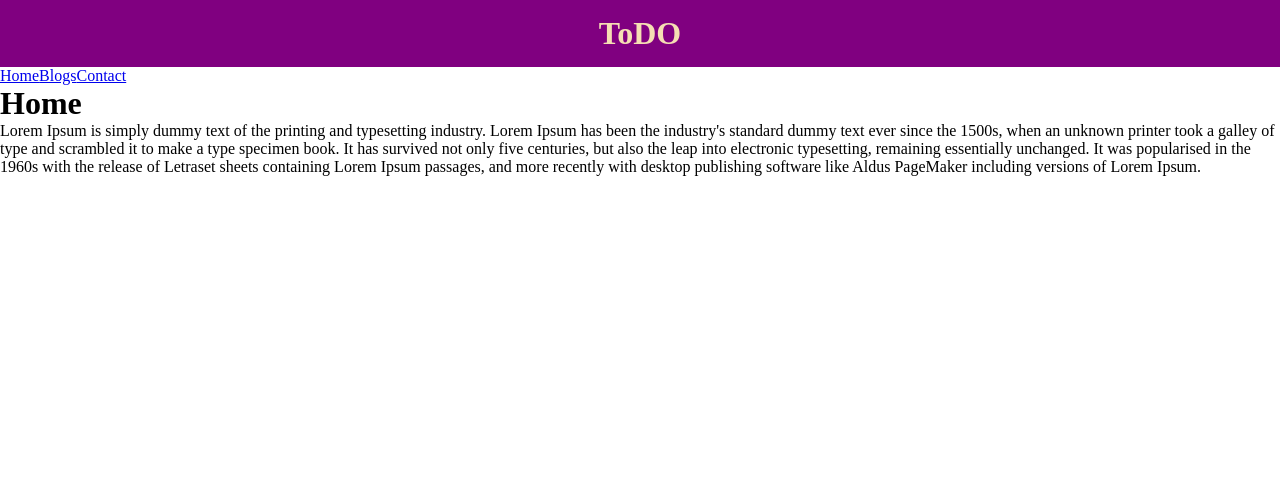
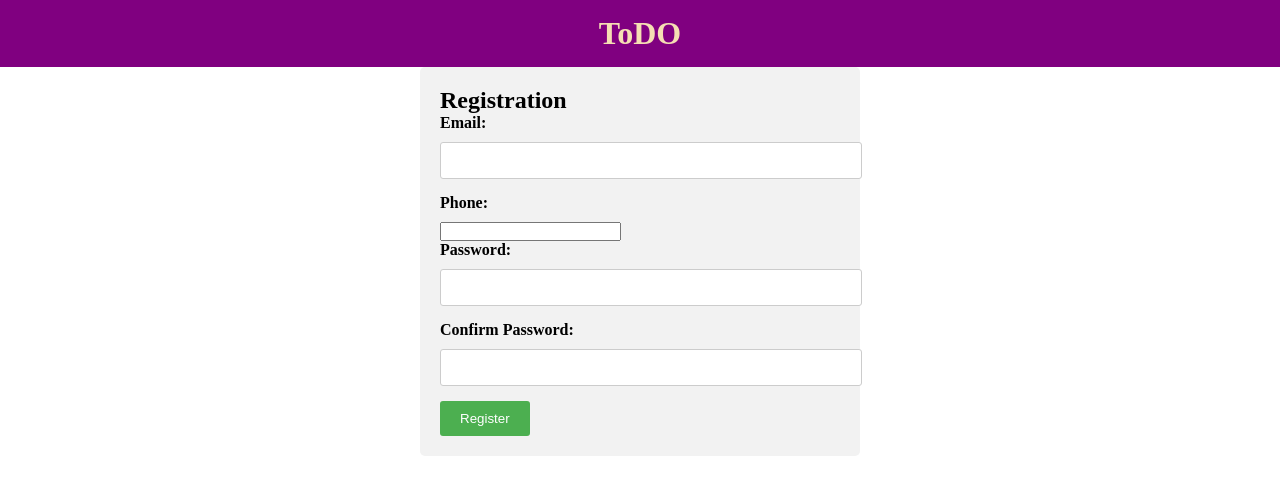
Before and after one commit to alamridoy/React-Practice, a React (Create React App) app: page / in a window 1280 px wide. Shown: the top 494 px of the page. Built offline with nearby package versions, Linux system fonts and the light colour scheme.

Commit message:
Registration API Intrigate

```diff
--- a/src/App.js
+++ b/src/App.js
@@ -26,6 +26,9 @@ import Blogs from './Routing/Blogs'
 import Error from './Routing/Error'
 import { BrowserRouter, Routes,Route } from "react-router-dom"
 import  Navbar  from "./Navbar/Navbar"
+import Login from './Authentication/Login'
+import Registration from './Authentication/Registration'
+
 
 function App(){
 
@@ -71,7 +74,7 @@ const data = 'I am parent App'
       {/* <Post_API/> */}
 
 
-<BrowserRouter>
+{/* <BrowserRouter>
  <Navbar/>
 <Routes>
    <Route path="/" element={<Home/>}/>
@@ -79,7 +82,18 @@ const data = 'I am parent App'
    <Route path="/blogs" element={<Blogs/>}/>
    <Route path="/*" element={<Error/>}/>
 </Routes>
+</BrowserRouter> */}
+
+{/* <BrowserRouter>
+ <Navbar/>
+<Routes>
+   <Route path="/registration" element={<Registration/>}/>
+   <Route path="/login" element={<Login/>}/>
+   <Route path="/*" element={<Error/>}/>
+</Routes>
 </BrowserRouter>
+ */}
+<Registration/>
 
     </div>
  }
--- /dev/null
+++ b/src/Authentication/Login.js
@@ -0,0 +1,31 @@
+import React,{useState,useEffect} from 'react';
+import style from './login.module.css'
+
+
+const Login = () => {
+
+const[email,setEmail]= useState("")
+const[password,setPassword]= useState("")
+
+useEffect=(()=>{
+
+})
+
+
+  return (
+    <div>
+      <h2>Login</h2>
+      <form className={style.container}>
+        <label htmlFor="email">Email:</label>
+        <input type="email" id="email" name="email" required />
+
+        <label htmlFor="password">Password:</label>
+        <input type="password" id="password" name="password" required />
+
+        <input type="submit" value="Login" />
+      </form>
+    </div>
+  );
+};
+
+export default Login;
--- /dev/null
+++ b/src/Authentication/Registration.js
@@ -0,0 +1,82 @@
+import React, { useState } from 'react';
+import axios from 'axios';
+import style from './registration.module.css'
+
+const Registration = () => {
+  const [email, setEmail] = useState('');
+  const [phone, setPhone] = useState('');
+  const [password, setPassword] = useState('');
+  const [confirm_password, setConfirmPassword] = useState('');
+
+  const handleInputChange = (e) => {
+    const { name, value } = e.target;
+
+    if (name === 'email') setEmail(value);
+    if (name === 'phone') setPhone(value);
+    if (name === 'password') setPassword(value);
+    if (name === 'confirm_password') setConfirmPassword(value);
+  };
+
+  const handleSubmit = async (e) => {
+    e.preventDefault();
+
+    if (password !== confirm_password) {
+      alert("Passwords don't match.");
+      return;
+    }
+
+    try {
+      const response = await axios.post('http://127.0.0.1:3000/api/v1/authentication/registration', {
+        email,
+        phone,
+        password,
+        confirm_password,
+      });
+
+      console.log(response.data);
+
+
+      setEmail('');
+      setPhone('');
+      setPassword('');
+      setConfirmPassword('');
+
+
+      alert('Registration successful!');
+    } catch (error) {
+      console.error(error);
+
+      alert('Registration failed. Please try again.');
+    }
+  };
+
+  return (
+    <div className={style.registration}>
+      <h2>Registration</h2>
+      <form onSubmit={handleSubmit}>
+        <label htmlFor="email">Email:</label>
+        <input type="email" id="email" name="email" value={email} onChange={handleInputChange} required />
+
+        <label htmlFor="phone">Phone:</label>
+        <input type="text" id="phone" name="phone" value={phone} onChange={handleInputChange} required />
+
+        <label htmlFor="password">Password:</label>
+        <input type="password" id="password" name="password" value={password} onChange={handleInputChange} required />
+
+        <label htmlFor="confirm_password">Confirm Password:</label>
+        <input
+          type="password"
+          id="confirm_password"
+          name="confirm_password"
+          value={confirm_password}
+          onChange={handleInputChange}
+          required
+        />
+
+        <input type="submit" value="Register" />
+      </form>
+    </div>
+  );
+};
+
+export default Registration;
--- /dev/null
+++ b/src/Authentication/login.module.css
@@ -0,0 +1,43 @@
+.container {
+    width: 300px;
+    margin: 0 auto;
+    margin-top: 100px;
+    background-color: #fff;
+    padding: 20px;
+    border-radius: 5px;
+    box-shadow: 0 2px 5px rgba(0, 0, 0, 0.1);
+  }
+
+  .container h2 {
+    text-align: center;
+    margin-bottom: 20px;
+  }
+
+  .container label {
+    display: block;
+    font-weight: bold;
+    margin-bottom: 5px;
+  }
+
+  .container input[type="email"],
+  .container input[type="password"] {
+    width: 100%;
+    padding: 8px;
+    margin-bottom: 10px;
+    border: 1px solid #ccc;
+    border-radius: 4px;
+  }
+
+  .container input[type="submit"] {
+    width: 100%;
+    padding: 10px;
+    background-color: #4CAF50;
+    color: #fff;
+    border: none;
+    border-radius: 4px;
+    cursor: pointer;
+  }
+
+  .container input[type="submit"]:hover {
+    background-color: #45a049;
+  }
--- /dev/null
+++ b/src/Authentication/registration.module.css
@@ -0,0 +1,36 @@
+.registration {
+    max-width: 400px;
+    margin: 0 auto;
+    padding: 20px;
+    background-color: #f2f2f2;
+    border-radius: 5px;
+  }
+
+  .registration label {
+    display: block;
+    margin-bottom: 10px;
+    font-weight: bold;
+  }
+
+  .registration input[type="email"],
+  .registration input[type="tel"],
+  .registration input[type="password"] {
+    width: 100%;
+    padding: 10px;
+    border: 1px solid #ccc;
+    border-radius: 3px;
+    margin-bottom: 15px;
+  }
+
+  .registration input[type="submit"] {
+    background-color: #4CAF50;
+    color: white;
+    padding: 10px 20px;
+    border: none;
+    border-radius: 3px;
+    cursor: pointer;
+  }
+
+  .registration input[type="submit"]:hover {
+    background-color: #45a049;
+  }
--- a/src/Navbar/Navbar.js
+++ b/src/Navbar/Navbar.js
@@ -4,9 +4,8 @@ import { Link } from 'react-router-dom'
 const Navbar = () => {
   return (
    <nav>
-    <Link to="/">Home</Link>
-    <Link to="blogs">Blogs</Link>
-    <Link to="contact">Contact</Link>
+    <Link to="/login">Login</Link>
+    <Link to="/registration">Registration</Link>
    </nav>
   )
 }
```
